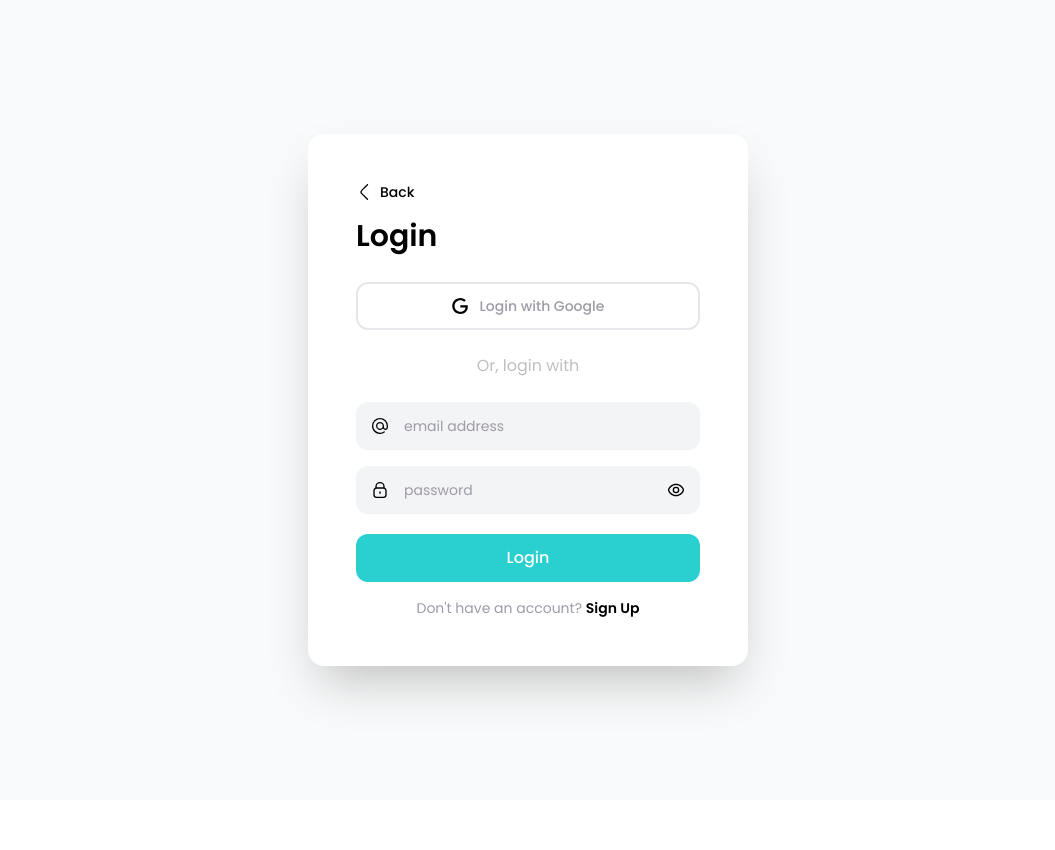
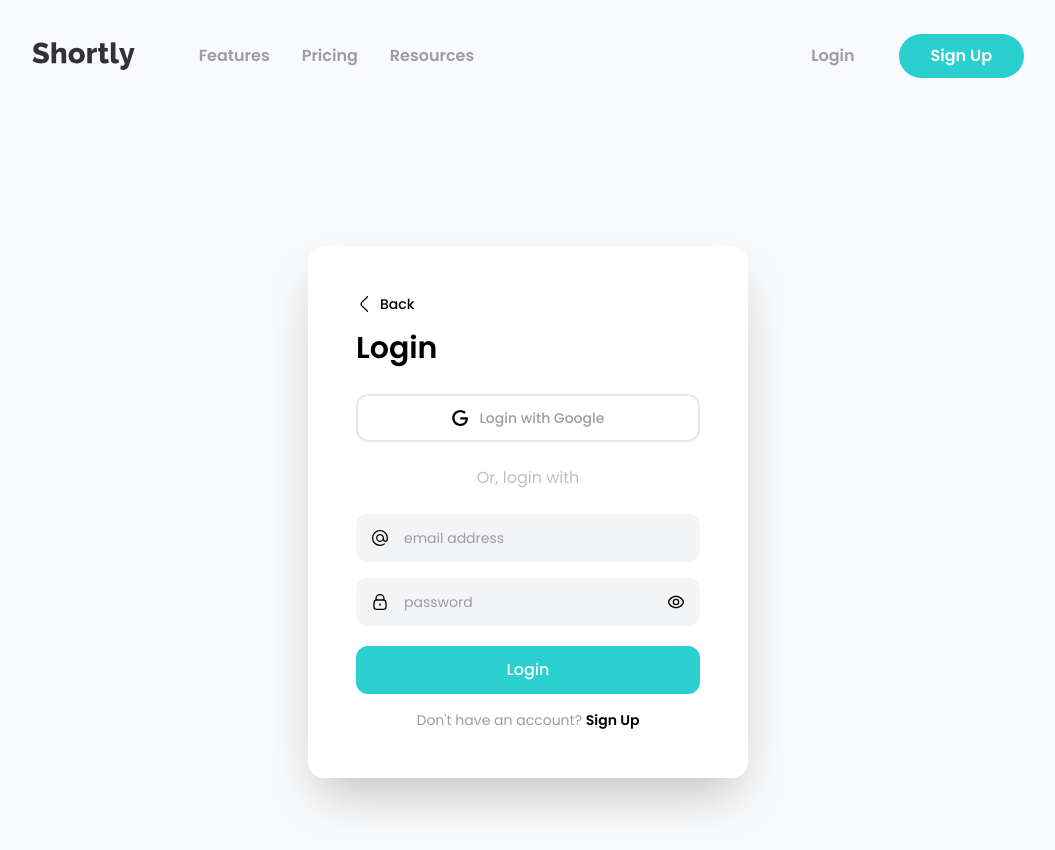
Before and after one commit to arshGoyalDev/url-shortner, a React (Create React App) app: page /login in a window 1280 px wide. Shown: the top 850 px of the page, without its empty margins (112-1167 px from the left). Before the commit the page ends 800 px from the top, so only its background shows below. Built offline with nearby package versions, Linux system fonts and the light colour scheme; no server answers.

Commit message:
add: header in app.js

```diff
--- a/src/App.js
+++ b/src/App.js
@@ -6,7 +6,10 @@ import { Routes, Route } from "react-router-dom";
 import { auth } from "./firebase";
 import { onAuthStateChanged } from "firebase/auth";
 
+import Header from "./components/sections/Header";
+
 import { Home, SignUp, Login } from "./pages";
+
 
 const App = () => {
   const { fetchDetails } = useContext(UserContext);
@@ -23,6 +26,8 @@ const App = () => {
 
   return (
     <main className="bg-gray-50 min-h-screen">
+      <Header />
+
       <Routes>
         <Route path="/" element={<Home />} />
 
--- a/src/components/sections/Header.js
+++ b/src/components/sections/Header.js
@@ -8,7 +8,7 @@ import user from "../../assets/images/user.svg";
 import home from "../../assets/images/home.svg";
 import logout from "../../assets/images/logout.svg";
 
-const Header = ({ activeLink }) => {
+const Header = () => {
   const { userDetails, logoutUser } = useContext(UserContext);
   const [menuVisible, setMenuVisible] = useState(false);
   const [userMenuVisible, setUserMenuVisible] = useState(false);
@@ -36,7 +36,7 @@ const Header = ({ activeLink }) => {
       ${
         menuVisible
           ? "scale-100 translate-x-0 translate-y-0"
-          : "scale-0 translate-x-40 -translate-y-48"
+          : "scale-0 translate-x-36 -translate-y-48"
       }
       `}
       >
@@ -130,8 +130,4 @@ const Header = ({ activeLink }) => {
   );
 };
 
-Header.defaultProps = {
-  activeLink: null,
-};
-
 export default Header;
--- a/src/pages/home.js
+++ b/src/pages/home.js
@@ -1,4 +1,3 @@
-import { Header } from "../components/sections";
 
 import { Helmet } from "react-helmet-async";
 
@@ -9,7 +8,6 @@ const Home = () => {
         <title>Shortly - The only URL Shortener you will ever need</title>
       </Helmet>
 
-      <Header />
     </div>
   );
 };
```
